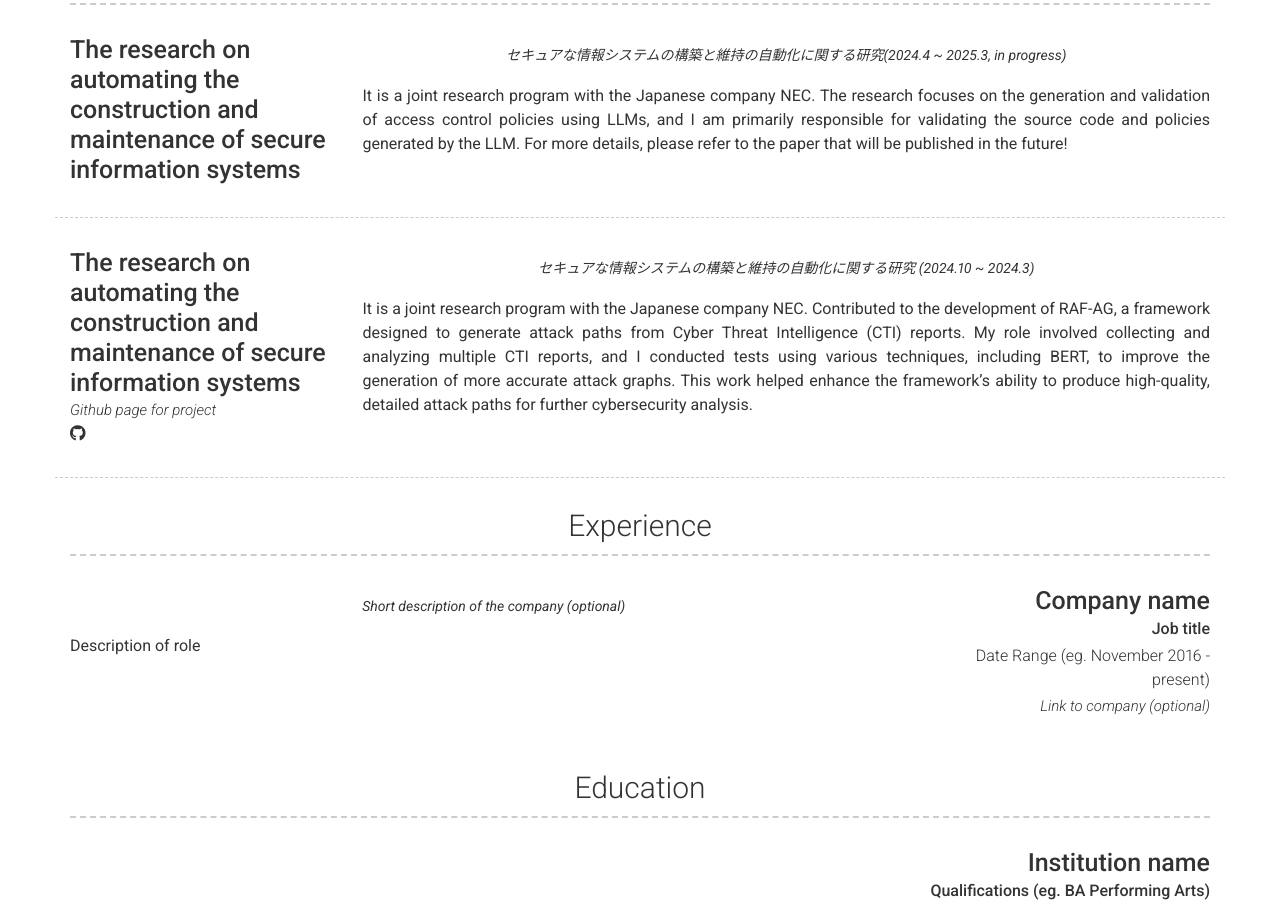
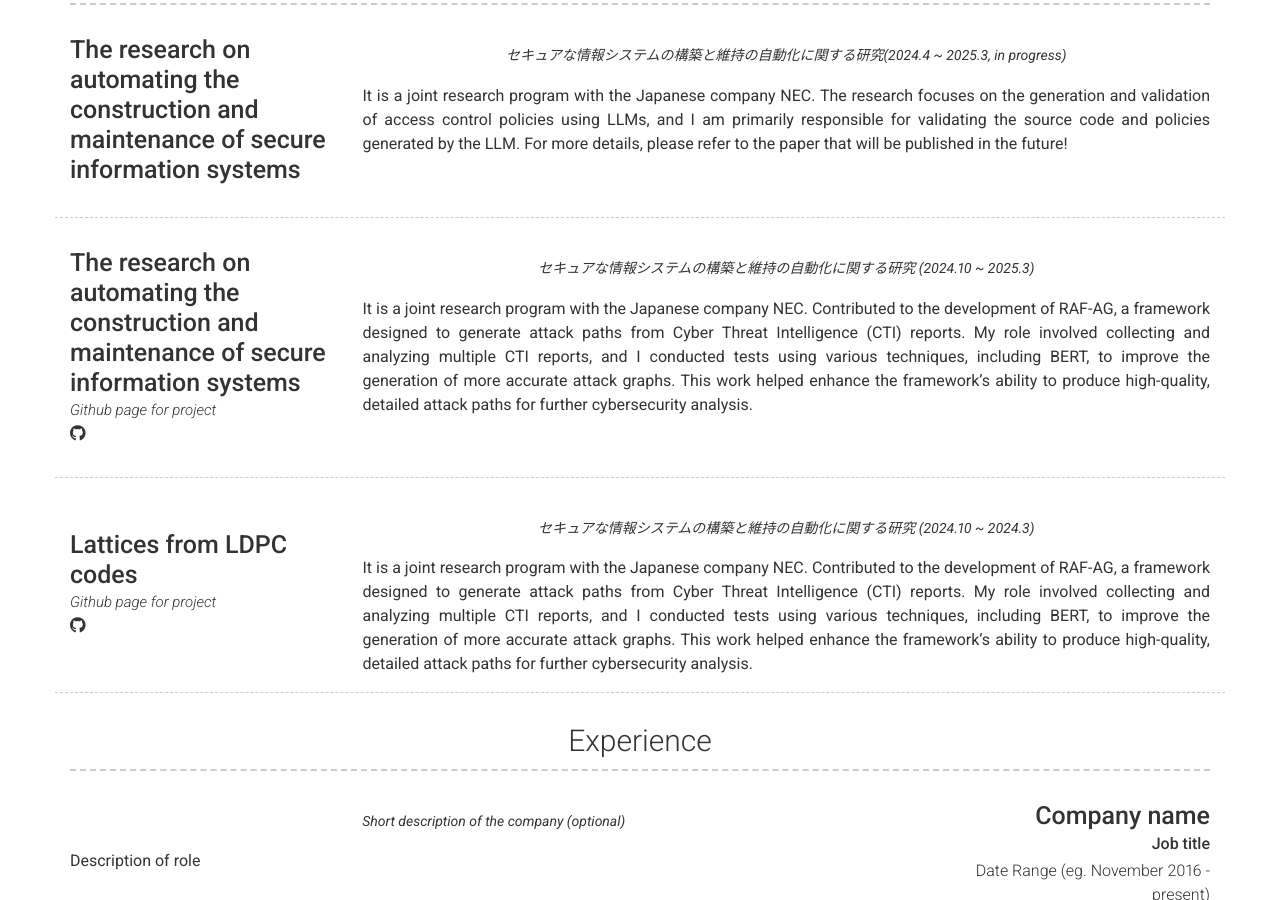
Before and after one commit to strike137/strike137.github.io, a Jekyll site: the page built from index.md, in a window 1280 px wide and 900 px high, scrolled down 622 px. Built offline with Jekyll 4.4.1, drawn with Linux system fonts in a browser that asks for light colours; nearby versions of some CDN libraries.

Commit message:
Update _config.yml

```diff
--- a/_config.yml
+++ b/_config.yml
@@ -56,6 +56,21 @@
         border: weak  # Value of `weak` will display a weak border below this item. # Any
                       # other value (or no value) means no border will be displayed
         title: The research on automating the construction and maintenance of secure information systems
+        link: Link to project (eg. sproogen.github.io/modern-resume-theme)(optional)
+        link_text: Github page for project
+        additional_links:
+         - title:  Github page for project (eg. sproogen/modern-resume-theme)
+           icon: fab fa-github
+           url: https://github.com/cyb3rlab/RAF-AG
+        quote: >
+         セキュアな情報システムの構築と維持の自動化に関する研究 (2024.10 ~ 2025.3)
+        description: |
+          It is a joint research program with the Japanese company NEC. Contributed to the development of RAF-AG, a framework designed to generate attack paths from Cyber Threat Intelligence (CTI) reports. My role involved collecting and analyzing multiple CTI reports, and I conducted tests using various techniques, including BERT, to improve the generation of more accurate attack graphs. This work helped enhance the framework's ability to produce high-quality, detailed attack paths for further cybersecurity analysis.
+
+      - layout: left
+        border: weak  # Value of `weak` will display a weak border below this item. # Any
+                      # other value (or no value) means no border will be displayed
+        title: Lattices from LDPC codes
         link: Link to project (eg. sproogen.github.io/modern-resume-theme)(optional)
         link_text: Github page for project
         additional_links:
```
